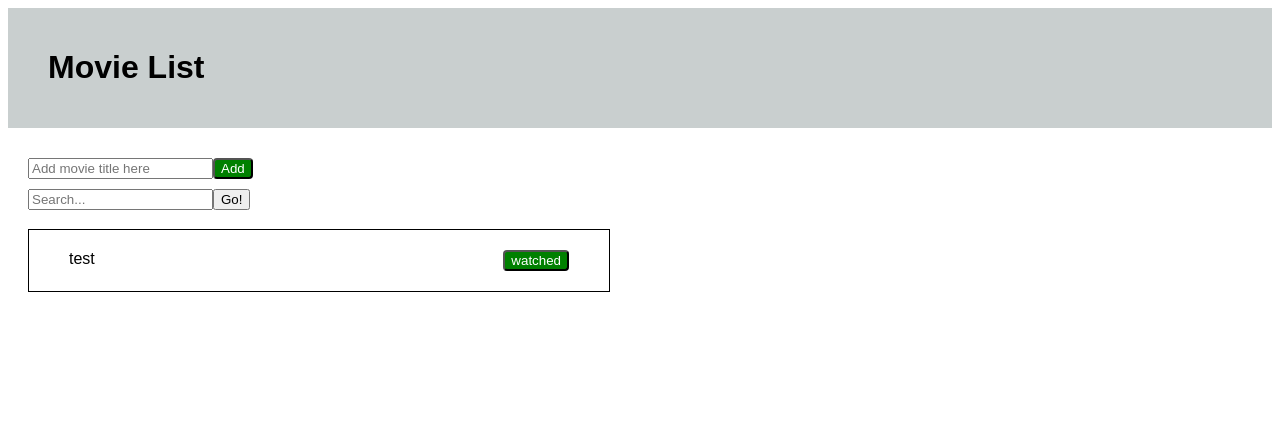
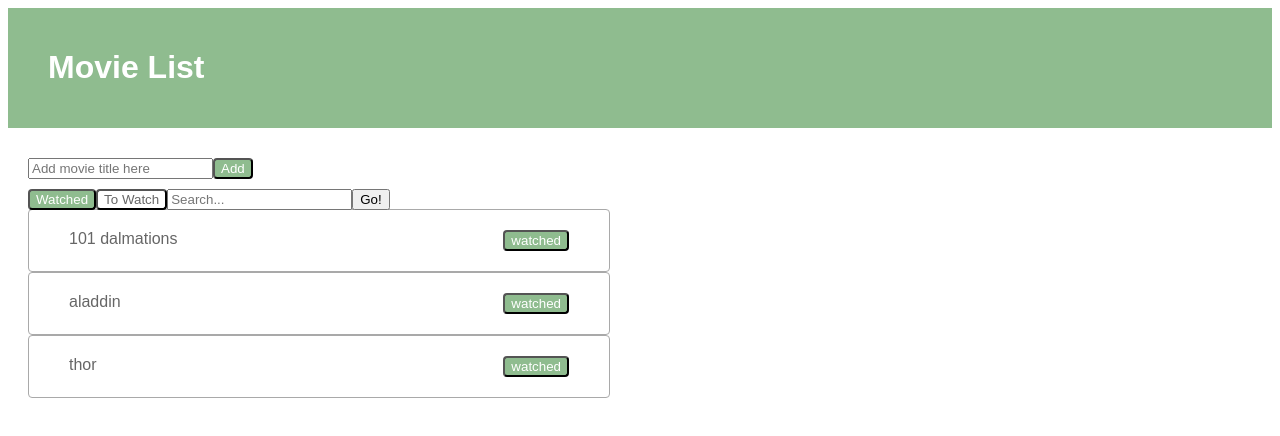
Before and after one commit to cherrih/movieListReact, a React app: page / in a window 1280 px wide. Shown: the top 436 px of the page. Built offline with nearby package versions, Linux system fonts and the light colour scheme.

Commit message:
Include watched and to watch buttons

```diff
--- a/src/components/App.jsx
+++ b/src/components/App.jsx
@@ -43,13 +43,31 @@ class App extends React.Component {
     this.setState({movies:movies})
   }
 
+  handleToWatchSubmit(event) {
+    event.preventDefault();
+    console.log('clicked!');
+  }
+  handleWatchedSubmit(event) {
+    event.preventDefault();
+    console.log('clicked!');
+  }
+  handleWatchedClick(event) {
+    event.preventDefault();
+    console.log(event);
+  }
+
   render() {
       return (
         <div>
         <div className='title'><h1>Movie List</h1></div>
         <div><AddMovie handleAddSubmit={this.handleAddSubmit.bind(this)} handleAddChange={this.handleAddChange.bind(this)}/></div>
-        <div><Search handleSubmit={this.handleSearchSubmit.bind(this)} handleChange={this.handleSearchChange.bind(this)}/></div>
-        <div><MovieList movies={this.state.movies}/></div>
+        <span>
+          <Search handleSearchSubmit={this.handleSearchSubmit.bind(this)}
+            handleSearchChange={this.handleSearchChange.bind(this)}
+            handleToWatchSubmit={this.handleToWatchSubmit.bind(this)}
+            handleWatchedSubmit={this.handleWatchedSubmit.bind(this)}/>
+          </span>
+        <div><MovieList movies={this.state.movies} handleWatchedClick={this.handleWatchedClick.bind(this)}/></div>
         </div>
       )
   }
--- a/src/components/Movie.jsx
+++ b/src/components/Movie.jsx
@@ -4,7 +4,7 @@ const Movie = props => {
   return (
     <div>
       <span id='movietitle'>{props.movie.title}</span>
-      <span ><input type='submit' value='watched' id='watchedbutton' /></span>
+      <span ><input type='submit' value='watched' id='watchedbutton' onClick={props.clickHandler}/></span>
     </div>
   )
 }
--- a/src/components/MovieList.jsx
+++ b/src/components/MovieList.jsx
@@ -5,7 +5,7 @@ const MovieList = (props) => {
   return (
       props.movies.map(movie => {
           return (
-              <div className='movielist' key={movie.title}><Movie movie={movie}/></div>
+              <div className='movielist' key={movie.title}><Movie movie={movie} clickHandler={props.handleWatchedClick}/></div>
           )
       })
   )
--- a/src/components/Search.jsx
+++ b/src/components/Search.jsx
@@ -1,10 +1,11 @@
 import React from 'react';
 
 const Search = props => {
-
     return (
-      <form className='search' onSubmit={props.handleSubmit}>
-        <input type='text' placeholder='Search...' onChange={props.handleChange}/>
+      <form className='search' onSubmit={props.handleSearchSubmit}>
+        <button id='watched' type='submit' onClick={props.handleWatchedSubmit}> Watched</button>
+        <button id='towatch' type='submit' onClick={props.handleToWatchSubmit}> To Watch</button>
+        <input type='text' placeholder='Search...' onChange={props.handleSearchChange}/>
         <input type='submit' value='Go!' />
       </form>
     )
--- a/src/components/data/data.js
+++ b/src/components/data/data.js
@@ -1,5 +1,7 @@
 var movies = [
-  {title:'test'}
+  {title: '101 dalmations'},
+  {title: 'aladdin'},
+  {title: 'thor'}
 ]
 var watchedMovies = []
 
--- a/src/styles/styles.css
+++ b/src/styles/styles.css
@@ -1,22 +1,23 @@
 body {
-  color: black;
+  color: rgb(102, 102, 102);
   font-family: Arial, Helvetica, sans-serif;
   font-size: 16px;
 }
 
 .title {
   padding: 20px 40px;
-  background-color: rgb(201, 207, 207);
-  color: black;
+  background-color: #8FBC8F;
   margin-bottom: 30px;
+  color: white;
 }
 
 .movielist {
-  margin: 20px;
+  margin: 0px 20px;
   padding: 20px 40px;
-  border: 1px solid;
+  border: 1px solid darkgray;
   width: 500px;
   overflow: hidden;
+  border-radius: 4px;
 }
 
 .search {
@@ -30,7 +31,7 @@ body {
 }
 
 #addsubmit {
-  background-color: green;
+  background-color: #8FBC8F;
   color: white;
   border-radius: 4px;
 }
@@ -41,7 +42,19 @@ body {
 
 #watchedbutton {
   float:right;
-  background-color: green;
+  background-color: #8FBC8F;
   color: white;
   border-radius: 4px;
 }
+#watched {
+  background-color: #8FBC8F;
+  color: white;
+  border-radius: 4px;
+  /* height: 40px; */
+}
+#towatch {
+  color: rgb(102, 102, 102);
+  background-color: white;
+  /* height: 40px; */
+  border-radius: 4px;
+}
```
Also changed, not shown: src/components/Watched.jsx (added, +9 -0 lines), public/bundle.js.
